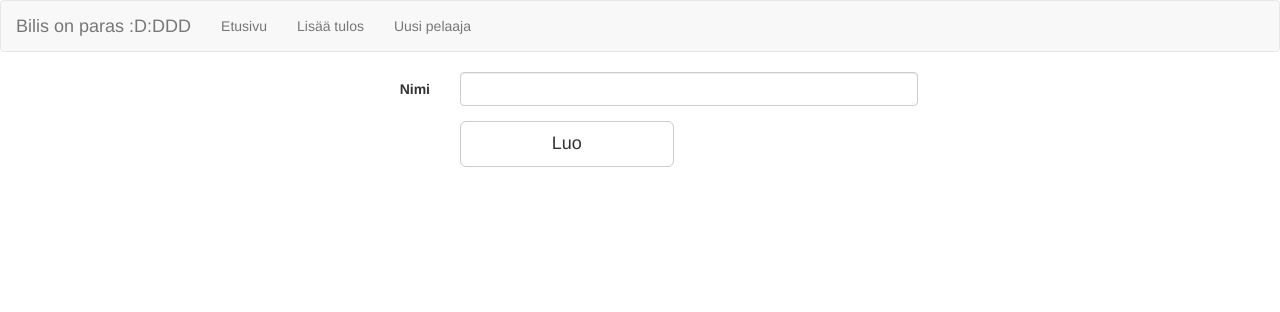
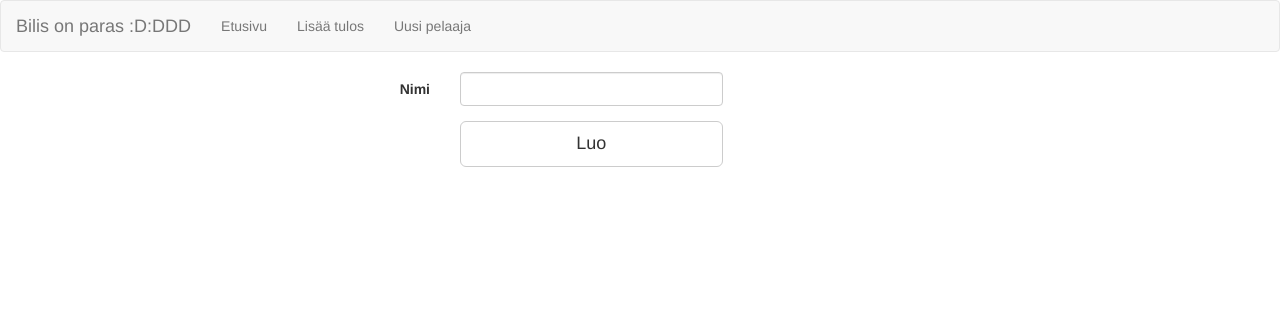
Before and after one commit to Prodeko/bilis, a Django app: page /new/ in a window 1280 px wide. Shown: the top 312 px of the page. Run offline with Django 3.2, Linux system fonts and the light colour scheme; some libraries are stand-ins or nearby versions.

Commit message:
better alignment for new player form

```diff
--- a/bilis/templates/new_player.html
+++ b/bilis/templates/new_player.html
@@ -9,12 +9,12 @@
                 {% csrf_token %}
                 <div class="form-group">
                     <label for="id_name" class="col-sm-2 control-label">{{ form.name.label }}</label>
-                    <div class="col-sm-10">
+                    <div class="col-sm-6">
                         {{ form.name }}
                     </div>
                 </div>
                 <div class="row">
-                    <div class="col-sm-5 col-sm-offset-2">
+                    <div class="col-sm-6 col-sm-offset-2">
                         <input class="btn btn-default btn-lg btn-block" type="submit" value="Luo" />
                     </div>
                 </div>
```
